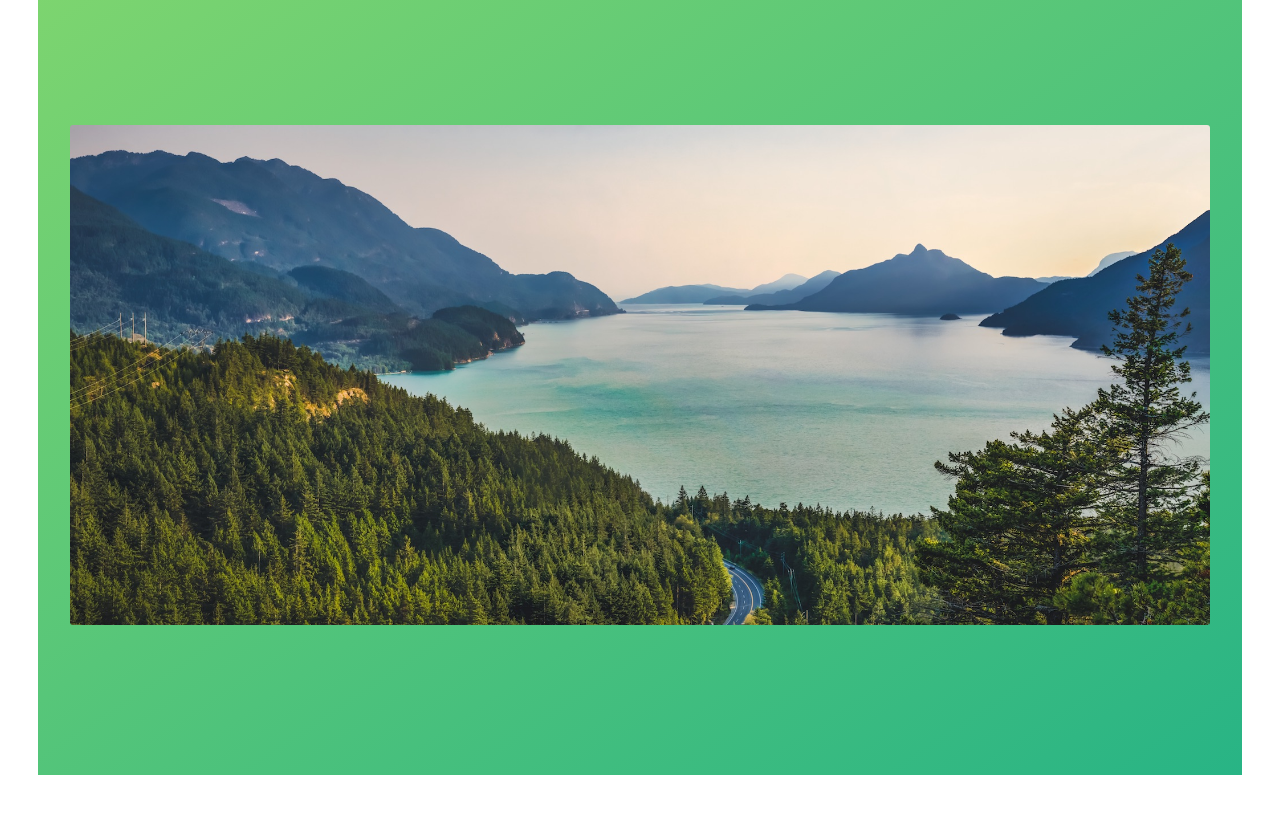
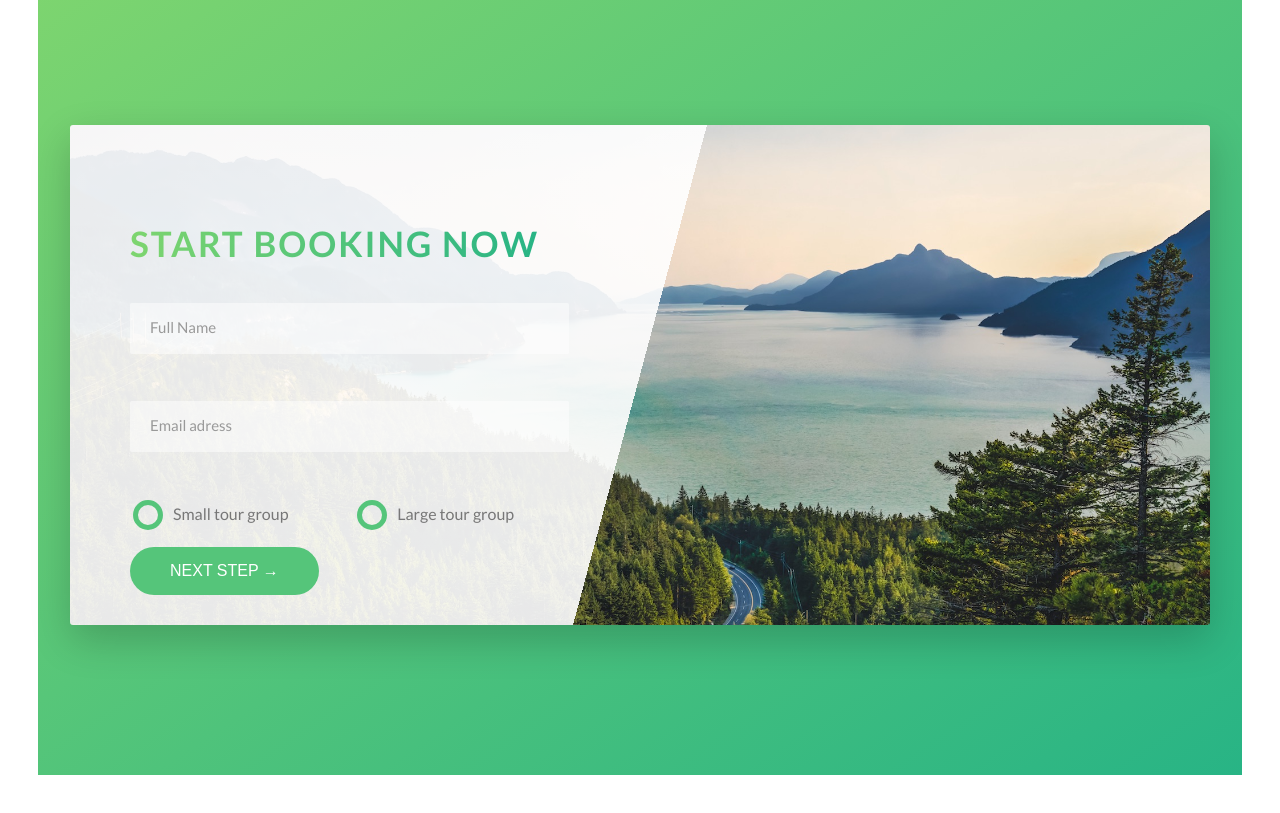
Before and after one commit to Shaliryo1567/Naturous, a website: page index.html in a window 1280 px wide. Shown: the part 4680-5493 px from the top of the page. Drawn offline with Linux system fonts and the light colour scheme.

Commit message:
Added stylized form

```diff
--- a/index.html
+++ b/index.html
@@ -270,7 +270,49 @@
 
         <section class="section-book">
             <div class="row">
-                <div class="book"></div>
+                <div class="book">
+                    <div class="book__form">
+                        <form action="#" class="form">
+                            <div class="u-margin-bottom-medium">
+                                <h2 class="heading-secondary">
+                                    Start booking now
+                                </h2>
+                                <div class="form__group">
+                                    <input type="text" class="form__input" placeholder="Full Name" id="name" required>
+                                    <label for="name" class="form__label">Full name</label>
+                                </div>
+                                <div class="form__group">
+                                    <input type="email" class="form__input" placeholder="Email adress" id="email"
+                                        required>
+                                    <label for="email" class="form__label">Email adress</label>
+                                </div>
+
+                                <div class="form__group">
+                                    <div class="form__radio-group">
+                                        <input type="radio" class="form__radio-input" id="small" name="size">
+                                        <label for="small" class="form__radio-label">
+                                            <span class="form__radio-button">
+                                            </span>
+                                            Small tour group
+                                        </label>
+                                    </div>
+                                    <div class="form__radio-group">
+                                        <input type="radio" class="form__radio-input " id="large" name="size">
+                                        <label for="large" class="form__radio-label">
+                                            <span class="form__radio-button">
+                                            </span>
+                                            Large tour group
+                                        </label>
+                                    </div>
+                                </div>
+                                <div class="form__group">
+                                    <button class="btn btn--green">Next Step &rarr;</button>
+                                </div>
+                            </div>
+
+                        </form>
+                    </div>
+                </div>
             </div>
         </section>
     </main>
--- a/sass/abstracts/_variables.scss
+++ b/sass/abstracts/_variables.scss
@@ -9,12 +9,12 @@ $color-tertiary-light: #2998ff;
 $color-tertiary-dark: #5643fa;
 
 $color-grey-dark: #777;
+$color-grey-dark-2: #999;
 
 $color-white: #fff;
 $color-black: #000;
 $color-grey-light: #f7f7f7;
 $color-grey-light2: #eee;
-
 
 //Font
 $default-font-size: 1.6rem;
--- a/sass/base/_utilities.scss
+++ b/sass/base/_utilities.scss
@@ -1,5 +1,5 @@
 .u-center-text {
-  text-align: center;
+  text-align: center !important;
 }
 
 .u-margin-bottom-big {
--- a/sass/components/_button.scss
+++ b/sass/components/_button.scss
@@ -1,4 +1,5 @@
 .btn {
+  &,
   &:link,
   &:visited {
     text-transform: uppercase;
@@ -9,6 +10,10 @@
     transition: all 0.2s;
     position: relative;
     font-size: $default-font-size;
+
+    //Change for the <button> element
+    border: none;
+    cursor: pointer;
   }
 
   &:hover {
@@ -20,7 +25,8 @@
       opacity: 0;
     }
   }
-  &:active {
+  &:active,
+  &:focus {
     transform: translateY(-0.1rem);
     box-shadow: 0 0.5rem 1rem rgba($color-black, 0.2);
   }
@@ -34,7 +40,7 @@
     }
   }
 
-  &--green{
+  &--green {
     background-color: $color-primary;
     color: $color-white;
 
--- /dev/null
+++ b/sass/components/_form.scss
@@ -0,0 +1,99 @@
+.form {
+  &__group:not(:last-child) {
+    margin-bottom: 2rem;
+  }
+
+  &__input {
+    font-size: 1.5rem;
+    font-family: inherit;
+    color: inherit;
+    padding: 1.5rem 2rem;
+    border-radius: 2px;
+    background-color: rgba($color-white, 0.5);
+    border: none;
+    border-bottom: 3px solid transparent;
+    width: 70%;
+    display: block;
+    transition: all 0.3s;
+
+    &:focus {
+      outline: none;
+      box-shadow: 0 1rem 2rem rgba($color-black, 0.1);
+      border-bottom: 3px solid $color-primary;
+
+      &:invalid {
+        border-bottom: 3px solid orangered;
+      }
+    }
+
+    &::-webkit-input-placeholder {
+      color: $color-grey-dark-2;
+    }
+
+    &__label:focus {
+    }
+  }
+
+  &__label {
+    font-size: 1.2rem;
+    font-weight: 700;
+    margin-left: 2rem;
+    margin-top: 0.7rem;
+    display: block;
+    transition: all 0.3s;
+  }
+
+  &__input:placeholder-shown + &__label {
+    opacity: 0;
+    visibility: hidden;
+    transform: translateY(-4rem);
+  }
+
+  &__radio-group {
+    width: 39%;
+    display: inline-block;
+    position: relative;
+    left: -2rem;
+  }
+
+  &__radio-input {
+    opacity: 0;
+  }
+
+  &__radio-label {
+    font-size: $default-font-size;
+    cursor: pointer;
+    position: relative;
+    padding-left: 4rem;
+  }
+
+  &__radio-button {
+    height: 2rem;
+    width: 2rem;
+    border: 5px solid $color-primary;
+    border-radius: 50%;
+    display: inline-block;
+    position: absolute;
+    left: 0;
+    top: -0.4rem;
+
+    &::after {
+      content: "";
+      display: block;
+      height: 1rem;
+      width: 1rem;
+      border-radius: 50%;
+      position: absolute;
+      top: 50%;
+      left: 50%;
+      transform: translate(-50%, -50%);
+      background-color: $color-primary;
+      opacity: 0;
+      transition: opacity 0.2s;
+    }
+  }
+
+  &__radio-input:checked ~ &__radio-label &__radio-button::after {
+    opacity: 1;
+  }
+}
--- a/sass/main.scss
+++ b/sass/main.scss
@@ -12,5 +12,6 @@
 @import "components/card";
 @import "components/story";
 @import "components/bg-video";
+@import "components/form";
 @import "layout/header";
 @import "layout/grid";
--- a/sass/pages/_home.scss
+++ b/sass/pages/_home.scss
@@ -41,9 +41,20 @@
 }
 
 .book {
-  background-image: url(../img/nat-10.jpg);
+  background-image: linear-gradient(
+      105deg,
+      rgba($color-white, 0.9) 0%,
+      rgba($color-white, 0.9) 50%,
+      transparent 50%
+    ),
+    url(../img/nat-10.jpg);
   background-size: 100%;
   border-radius: 3px;
-  box-shadow: 0 1.5 4rem rgba($color-black, 0.15);
+  box-shadow: 0 1.5rem 4rem rgba($color-black, 0.2);
   height: 50rem;
+
+  &__form {
+    width: 50%;
+    padding: 6rem;
+  }
 }
```
Also changed, not shown: css/style.css.
